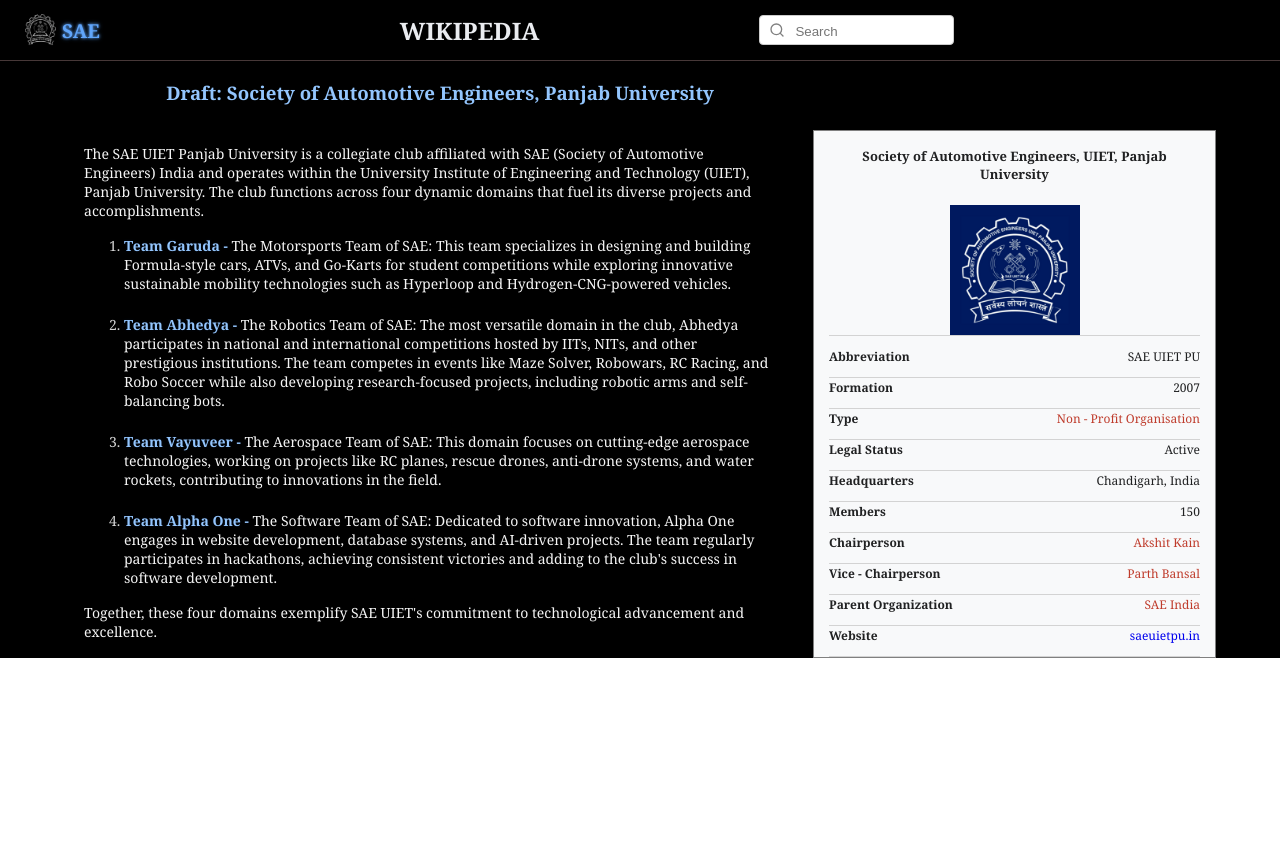
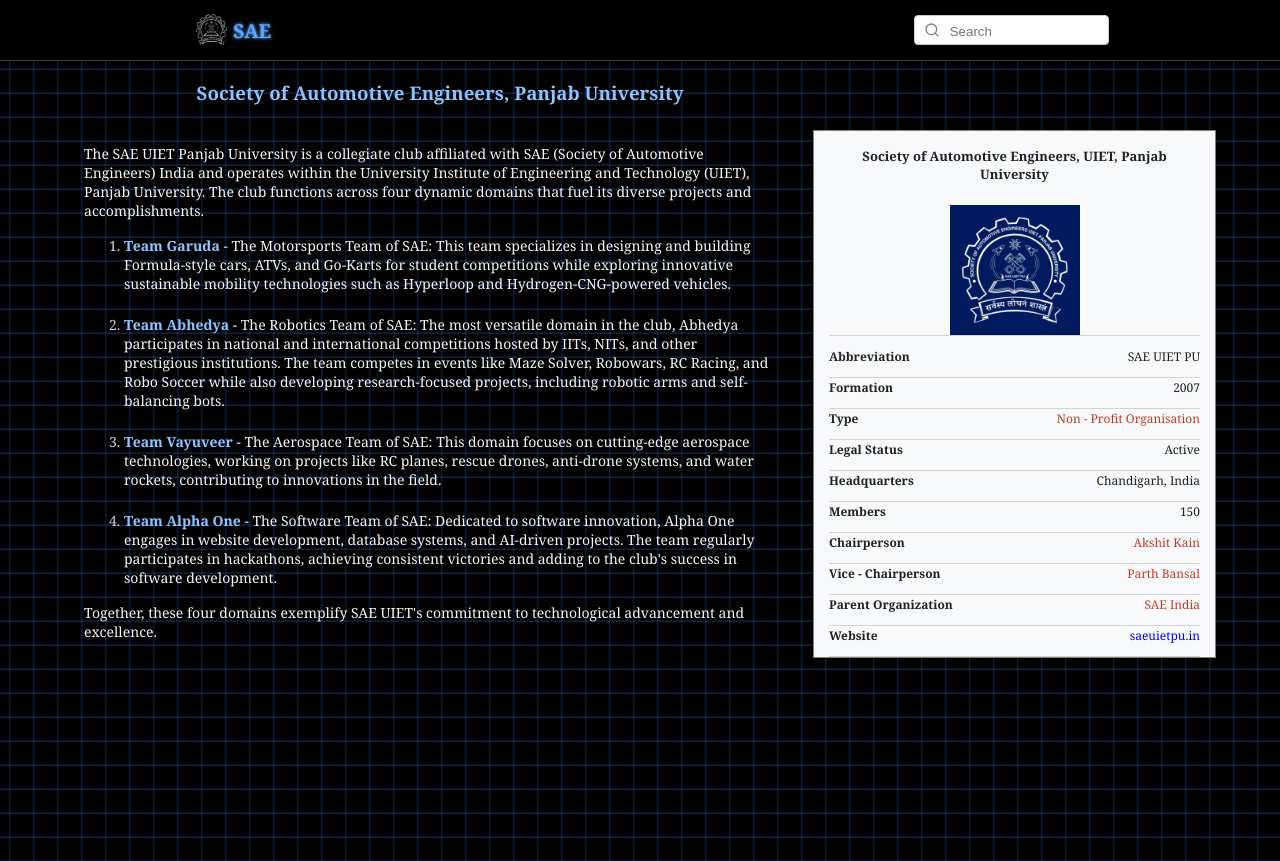
Before and after one commit to Alpha-One-sae/club-history-page, a React (Create React App) app: page / in a window 1280 px wide. Before the commit the page ends 800 px from the top, so only its background shows below. Built offline with nearby package versions, Linux system fonts and the light colour scheme.

Commit message:
15/3/2025

```diff
--- a/src/pages/Home.css
+++ b/src/pages/Home.css
@@ -1,89 +1,129 @@
-.homecon{
-    width: 100% ;
-    /* height: 100% ; */
+.homecon {
+    width: 100%;
     display: flex;
     flex-direction: column;
     align-items: center;
     font-family: Georgia, 'Times New Roman', Times, serif;
-    background-color: #000000;
+    background-color: black; /* Black background */
+    position: relative;
+    overflow: hidden;
+    min-height: 100vh; /* Ensure it covers the full viewport height */
 }
 
-#draft{
+/* Graph Background */
+.graph {
+    position: absolute;
+    top: 0;
+    left: 0;
+    width: 100%;
+    height: 100%;
+    z-index: 1; /* Ensure it stays behind the content */
+    background:
+        linear-gradient(90deg, rgba(73, 139, 246, 0.2) 1px, transparent 2px), /* Light blue vertical lines */
+        linear-gradient(0deg, rgba(59, 131, 246, 0.276) 1px, transparent 2px); /* Light blue horizontal lines */
+    background-size: 24px 24px; /* Size of the graph grid */
+    animation: moveGraph 4s linear infinite;
+}
+
+@keyframes moveGraph {
+    0% {
+        background-position: 0 0;
+    }
+    100% {
+        background-position: 24px 24px; /* Move the grid diagonally */
+    }
+}
+
+#draft {
     margin-left: -400px;
-    color:#93C5FD;
+    color: #93C5FD;
     margin-bottom: 25px;
 }
 
-.teams{
-    color: #F5F5F5 ;
+.teams {
+    color: #F5F5F5;
     width: 65%;
-    /* height: 100%; */
     margin-right: 40px;
     margin-left: 20px;
 }
 
-ol li::marker{
-    color: #D3D3D3 ;
+ol li::marker {
+    color: #D3D3D3;
 }
 
-.saedesc{
-    color: #202122 ;
+.saedesc {
+    color: #202122;
     width: 35%;
-    /* height:100% ; */
     display: flex;
     flex-direction: column;
     align-items: center;
     justify-content: center;
-    border: 1px solid gray ;
+    border: 1px solid gray;
     padding: 15px;
     background-color: #F8F9FA;
 }
+
 .saedesc {
     align-self: flex-start;
     justify-content: flex-start;
 }
 
-ol > li > b{
+ol>li>b {
     color: #93C5FD;
     text-shadow: 0 0 3px #004da529;
 }
 
-.teams > p,li {
+.teams>p,
+li {
     font-size: 14px;
 }
 
-.box1{
-    display: flex ;
+.box1 {
+    display: flex;
     flex-direction: column;
     align-items: center;
     justify-content: center;
     margin-top: -20px;
 }
-.box1 > h5{
+
+.box1>h5 {
     text-align: center;
     font-size: 13px;
 }
-#nonp1, #chair1, #vchair1, #parent1{
-    color: #BF3C2C ;
+
+#nonp1,
+#chair1,
+#vchair1,
+#parent1 {
+    color: #BF3C2C;
 }
-#slink{
+
+#slink {
     text-decoration: none;
 }
 
-.twots{
+.twots {
     display: flex;
     width: 90%;
-    /* height: 45rem; */
     justify-content: center;
+    z-index: 100;
 }
 
-#saepi{
+#saepi {
     width: 130px;
-    height: 130px ;
+    height: 130px;
 }
 
-
-.box2, .box3, .box4, .box5, .box6, .box7, .box8, .box9, .box10, .box11 {
+.box2,
+.box3,
+.box4,
+.box5,
+.box6,
+.box7,
+.box8,
+.box9,
+.box10,
+.box11 {
     display: flex;
     justify-content: space-between;
     align-items: center;
@@ -92,17 +132,44 @@
     gap: 15px;
 }
 
-.box1, .box2, .box3, .box4, .box5, .box6, .box7, .box8, .box9, .box10, .box11 {
+.box1,
+.box2,
+.box3,
+.box4,
+.box5,
+.box6,
+.box7,
+.box8,
+.box9,
+.box10,
+.box11 {
     border-bottom: 0.1px solid #D3D3D3;
-    /* padding-bottom: 2px;  */
 }
 
-.box3, .box4, .box5, .box6, .box7, .box8, .box9, .box10, .box11{
+.box3,
+.box4,
+.box5,
+.box6,
+.box7,
+.box8,
+.box9,
+.box10,
+.box11 {
     padding-top: 4px;
 }
 
-.box1, .box2, .box3, .box4, .box5, .box6, .box7, .box8, .box9, .box10, .box11{
-    font-size: 12px ;
+.box1,
+.box2,
+.box3,
+.box4,
+.box5,
+.box6,
+.box7,
+.box8,
+.box9,
+.box10,
+.box11 {
+    font-size: 12px;
 }
 
 .box2 p:first-child,
@@ -114,11 +181,9 @@
 .box8 p:first-child,
 .box9 p:first-child,
 .box10 p:first-child,
-.box11 p:first-child
-{
+.box11 p:first-child {
     text-align: left;
-    flex: 1; /* Ensures labels take proper space */
-    /* padding-left: 20px; */
+    flex: 1;
 }
 
 .box2 p:last-child,
@@ -128,11 +193,9 @@
 .box6 p:last-child,
 .box7 p:last-child,
 .box8 p:last-child,
-.box9 p:last-child
+.box9 p:last-child,
 .box10 p:last-child,
-.box11 p:last-child
-{
+.box11 p:last-child {
     text-align: right;
-    flex: 1; /* Ensures values align to the right */
-    /* padding-right: 20px; */
+    flex: 1;
 }
--- a/src/pages/Home.js
+++ b/src/pages/Home.js
@@ -25,8 +25,10 @@
   return (
     <div className="homecon">
 
+      <div className='graph'></div>
+
       <h3 id="draft">
-        {getHighlightedText('Draft: Society of Automotive Engineers, Panjab University', searchText)}
+        {getHighlightedText(`Society of Automotive Engineers, Panjab University`, searchText)}
       </h3>
 
       <div className="twots">
--- a/src/pages/Navbar.css
+++ b/src/pages/Navbar.css
@@ -2,6 +2,7 @@
     display: flex ;
     align-items: center;
     flex-direction: row;
+    justify-content: space-around;
     width: 100% ;
     height: 60px ;
     background-color: black;
@@ -43,7 +44,12 @@
     position: relative;
     display: flex;
     align-items: center;
-  }
+}
+
+.search-container:focus-visible {
+    border: 2px solid rgb(86, 85, 85); /* White border when focused */
+}
+
 
   .search-icon {
     position: absolute;
--- a/src/pages/Navbar.js
+++ b/src/pages/Navbar.js
@@ -12,9 +12,9 @@
       <h4 id='saeh'>SAE</h4>
       </div>
 
-      <div className='wiki'>
+      {/* <div className='wiki'>
         <h4 id='wikih'>WIKIPEDIA</h4>
-      </div>
+      </div> */}
 
       <div className="search-container">
         <Search className="search-icon" size={16} />
```
